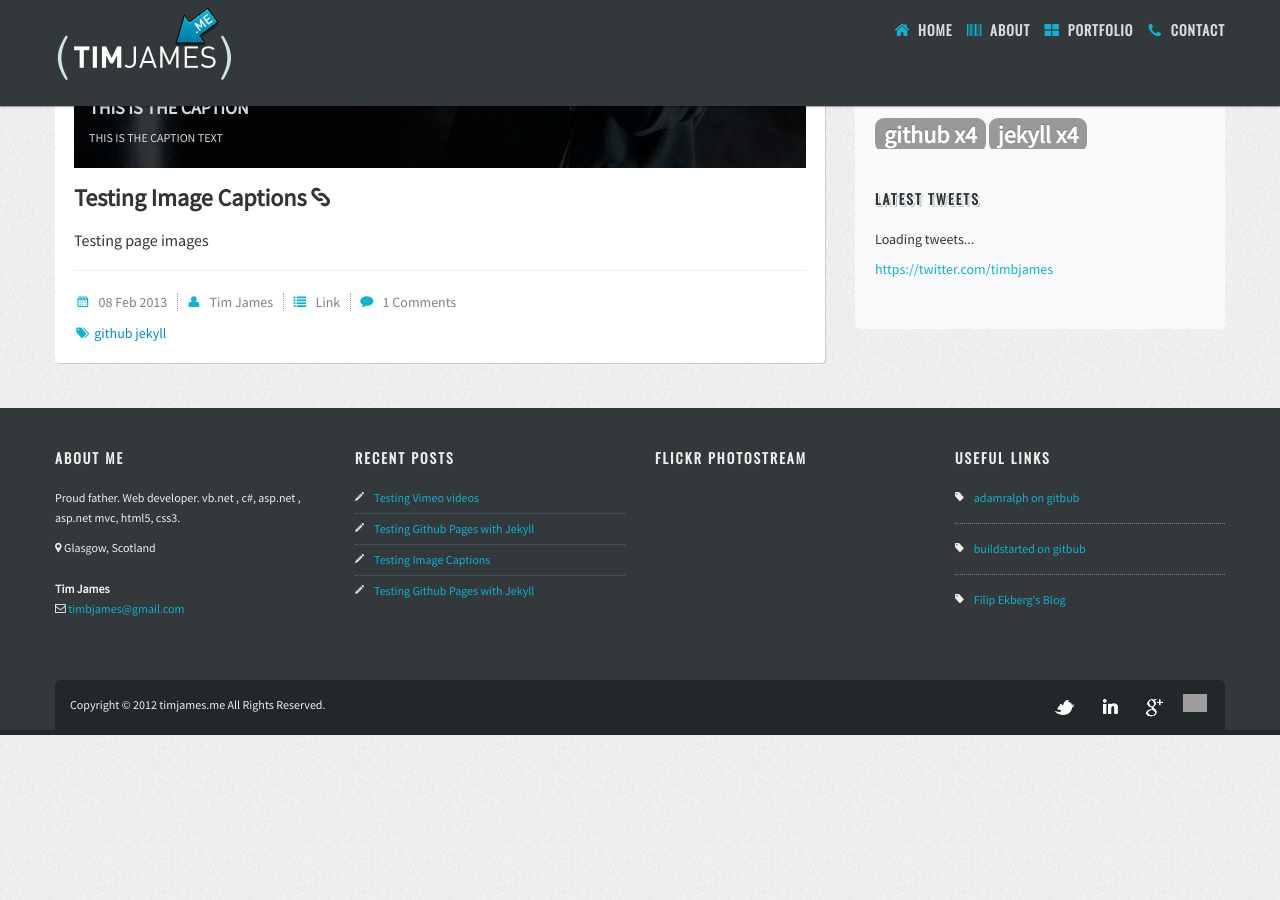
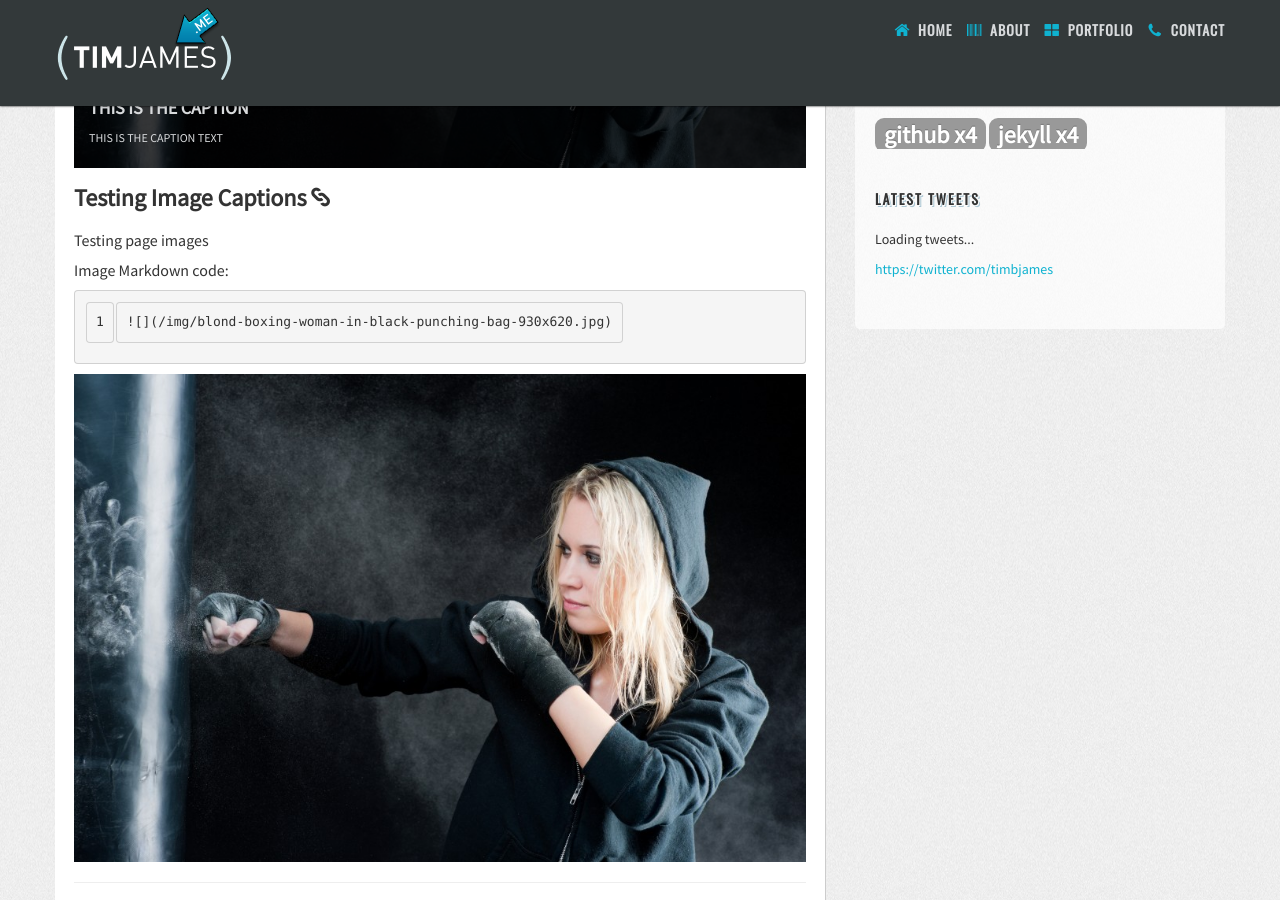
Before and after one commit to timbjames/timbjames.github.com, a Jekyll site: the page built from _posts/2013-02-08-image-caption-test.md, in a window 1280 px wide and 900 px high, scrolled down 548 px. Built offline with Jekyll 4.4.1, drawn with Linux system fonts in a browser that asks for light colours; nearby versions of some CDN libraries; some web fonts are replaced; Markdown is read by kramdown in place of the engine named in the settings; before the commit the page ends 1283 px from its top, so only the background shows below that; grey boxes are pictures that could not be loaded.

Commit message:
Testing image markdown

```diff
--- a/_posts/2013-02-08-image-caption-test.md
+++ b/_posts/2013-02-08-image-caption-test.md
@@ -14,3 +14,9 @@
 ---
 
 Testing page images
+
+Image Markdown code:
+
+    ![](/img/blond-boxing-woman-in-black-punching-bag-930x620.jpg)
+
+![](/img/blond-boxing-woman-in-black-punching-bag-930x620.jpg)
```
